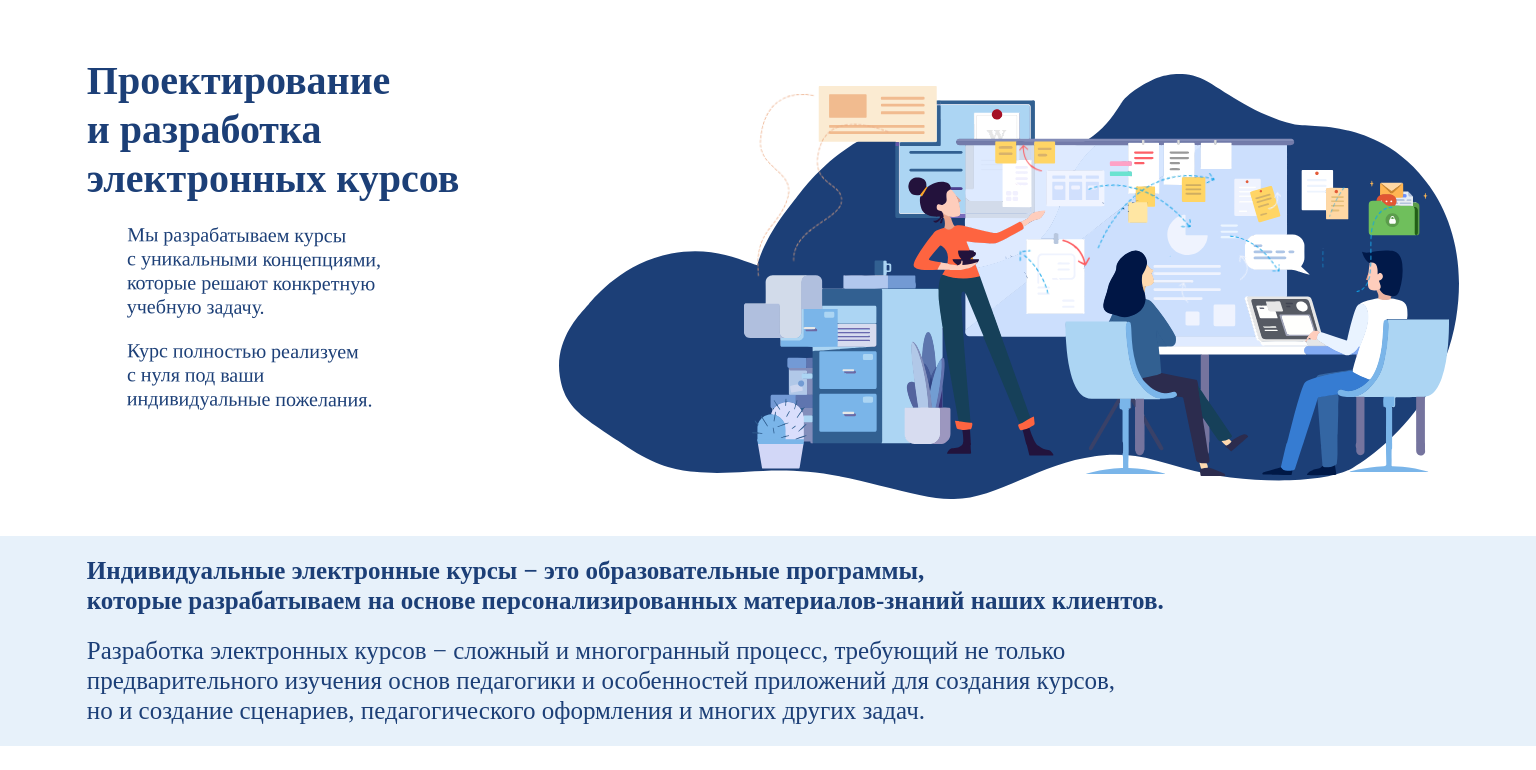
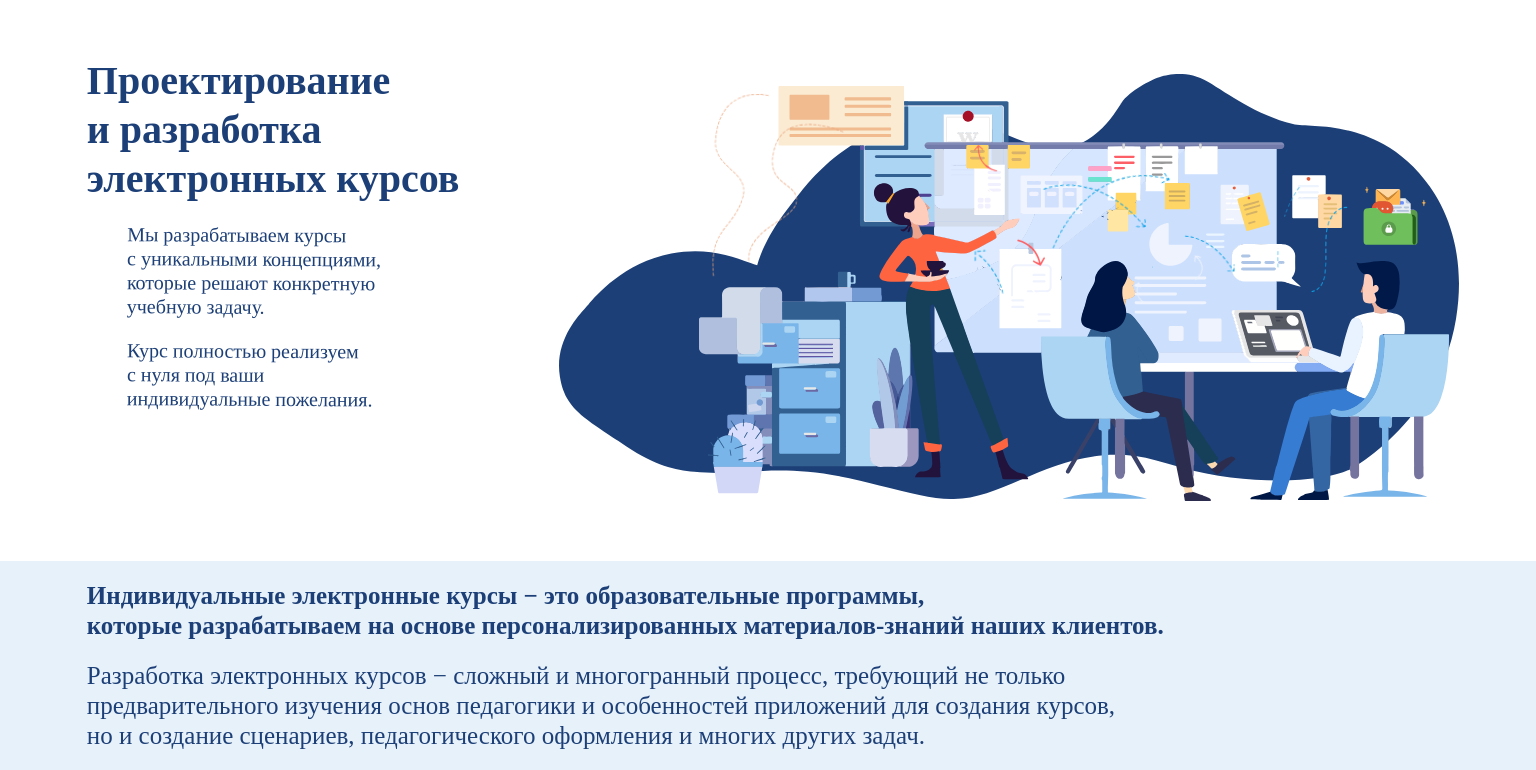
Before and after one commit to StanislavKozachenko/StanislavKozachenko.github.io, a PHP site: page /crdo-remastered/develop-courses.html in a window 1536 px wide. Shown: the part 69-839 px from the top of the page. Run offline with PHP 8.4, Linux system fonts and the light colour scheme; some libraries are stand-ins or nearby versions; some web fonts are replaced.

Commit message:
Update adaptation-dev-page.css

```diff
--- a/crdo-remastered/css/adaptation-dev-page.css
+++ b/crdo-remastered/css/adaptation-dev-page.css
@@ -333,6 +333,7 @@
 	}
 	.top_block_image {
 		max-width: 800px;
+		width: 750px;
 	}
 	.first_block_dev_content_top {
 		font-family: Montserrat;
```
